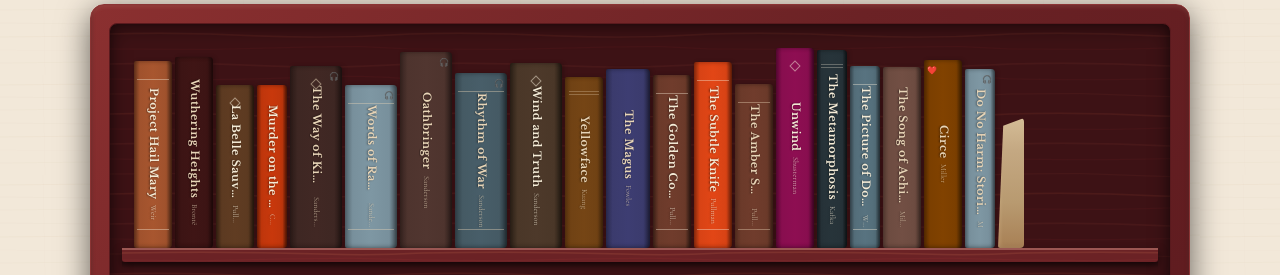
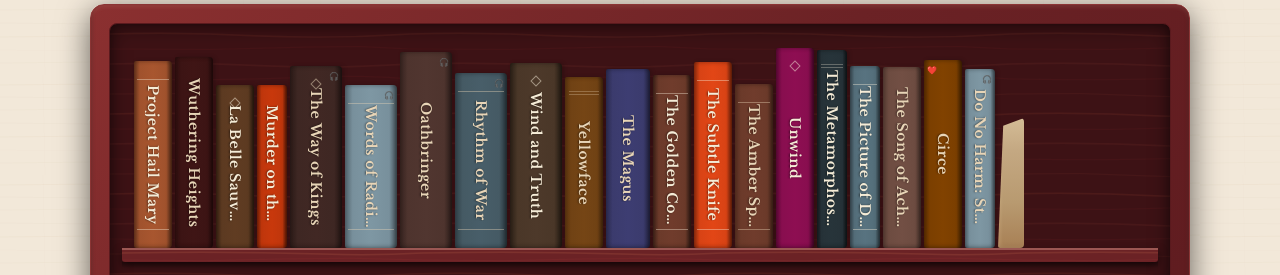
Before and after one commit to beanstork/my-bookshelf, a React (Vite) app: page / in a window 1280 px wide. Shown: the part 525-800 px from the top of the page. Built offline with nearby package versions, Linux system fonts and the light colour scheme.

Commit message:
fix: larger book spine titles, remove author text

```diff
--- a/src/App.jsx
+++ b/src/App.jsx
@@ -146,25 +146,14 @@
       <div style={{
         writingMode: "vertical-rl", textOrientation: "mixed",
         color: textColor, fontFamily: "'Libre Baskerville', 'Georgia', serif",
-        fontSize: width < 28 ? 9 : 11, fontWeight: 600,
+        fontSize: width < 28 ? 11 : 14, fontWeight: 600,
         letterSpacing: "0.5px",
         overflow: "hidden", textOverflow: "ellipsis", whiteSpace: "nowrap",
-        maxHeight: height - 50,
+        maxHeight: height - 40,
         textShadow: "0 1px 2px rgba(0,0,0,0.5)",
         lineHeight: 1.2,
       }}>
         {book.t}
-      </div>
-      <div style={{
-        writingMode: "vertical-rl", textOrientation: "mixed",
-        color: textColor, fontFamily: "'Cormorant Garamond', Georgia, serif",
-        fontSize: width < 28 ? 7 : 8, fontWeight: 400,
-        opacity: 0.7, marginTop: 6,
-        overflow: "hidden", textOverflow: "ellipsis", whiteSpace: "nowrap",
-        maxHeight: 60,
-        textShadow: "0 1px 2px rgba(0,0,0,0.5)",
-      }}>
-        {book.a.split(' ').pop()}
       </div>
     </div>
   );
```
